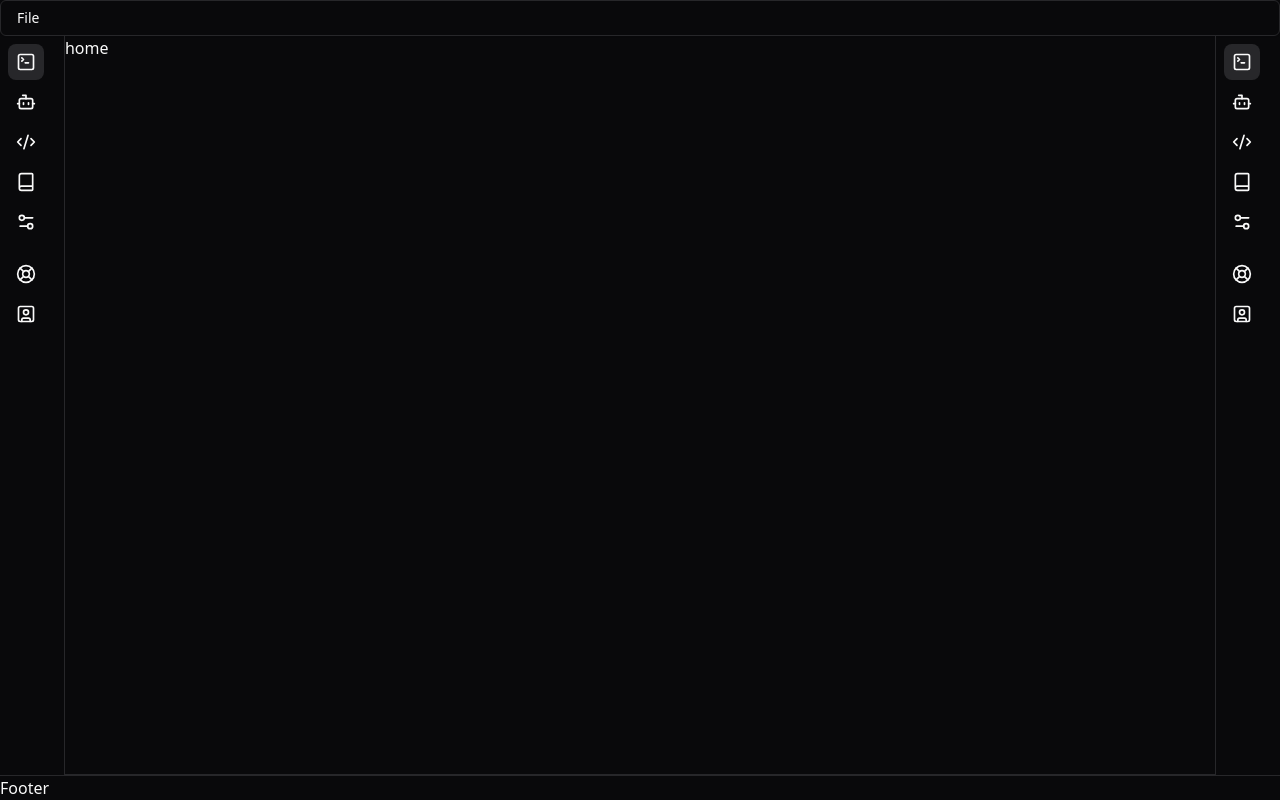
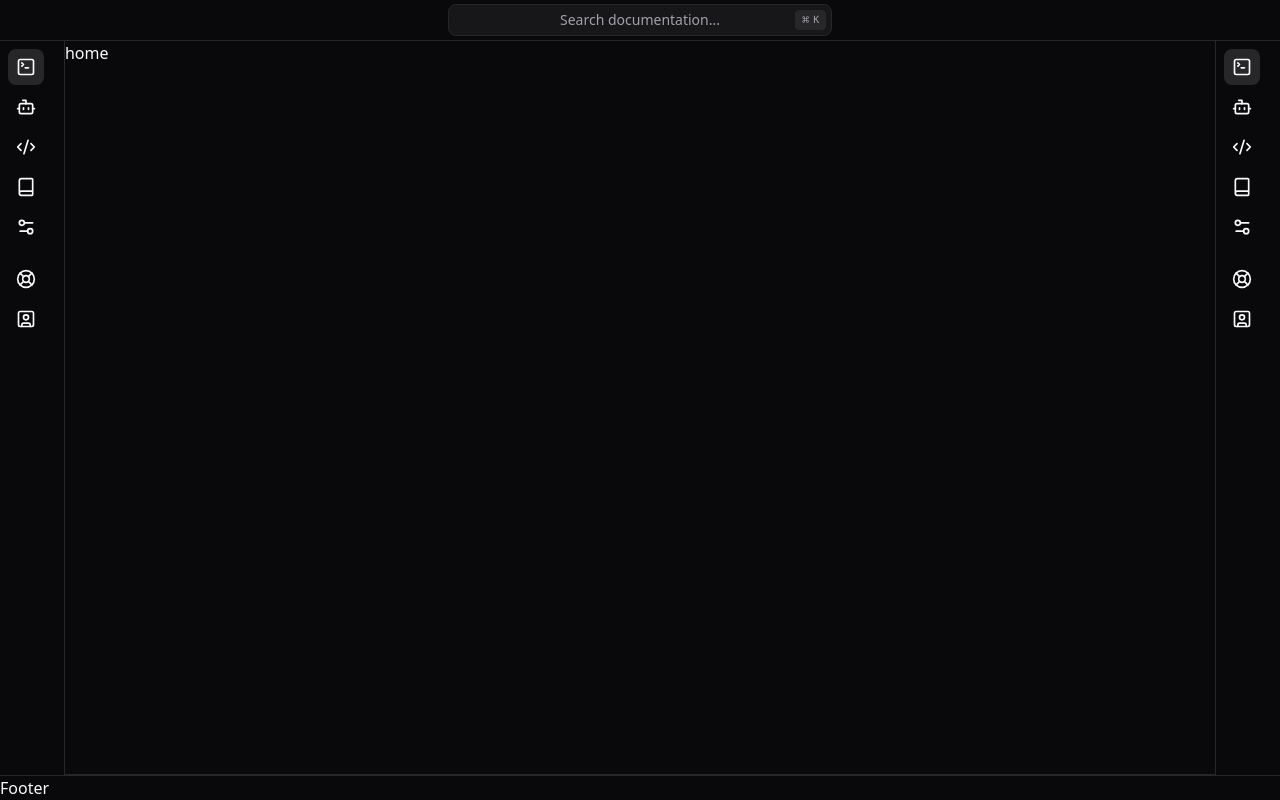
Before and after one commit to devskinshy/blog-template, a Next.js app: page / in a window 1280 px wide. Built offline with nearby package versions, Linux system fonts and the light colour scheme.

Commit message:
project setting

```diff
--- a/src/components/layouts/items/DefaultHeader.tsx
+++ b/src/components/layouts/items/DefaultHeader.tsx
@@ -1,33 +1,20 @@
 import React from 'react';
 
-import {
-	Menubar,
-	MenubarContent,
-	MenubarItem,
-	MenubarMenu,
-	MenubarSeparator,
-	MenubarShortcut,
-	MenubarTrigger,
-} from '@/components/ui/menubar';
+import { Button } from '@/components/ui/button';
 
 function DefaultHeader() {
 	return (
-		<header>
-			<Menubar>
-				<MenubarMenu>
-					<MenubarTrigger>File</MenubarTrigger>
-					<MenubarContent>
-						<MenubarItem>
-							New Tab <MenubarShortcut>⌘T</MenubarShortcut>
-						</MenubarItem>
-						<MenubarItem>New Window</MenubarItem>
-						<MenubarSeparator />
-						<MenubarItem>Share</MenubarItem>
-						<MenubarSeparator />
-						<MenubarItem>Print</MenubarItem>
-					</MenubarContent>
-				</MenubarMenu>
-			</Menubar>
+		<header className='flex justify-center border-b-[1px] p-1 align-middle'>
+			<Button
+				variant='outline'
+				className='relative h-8 w-96 justify-center rounded-[0.5rem] bg-muted/50 align-middle text-sm font-normal text-muted-foreground shadow-none'
+			>
+				<span className='hidden lg:inline-flex'>Search documentation...</span>
+				<span className='inline-flex lg:hidden'>Search...</span>
+				<kbd className='pointer-events-none absolute right-[0.3rem] top-[0.3rem] hidden h-5 select-none items-center gap-1 rounded border bg-muted px-1.5 font-mono text-[10px] font-medium opacity-100 sm:flex'>
+					<span className='text-xs'>⌘</span>K
+				</kbd>
+			</Button>
 		</header>
 	);
 }
```
